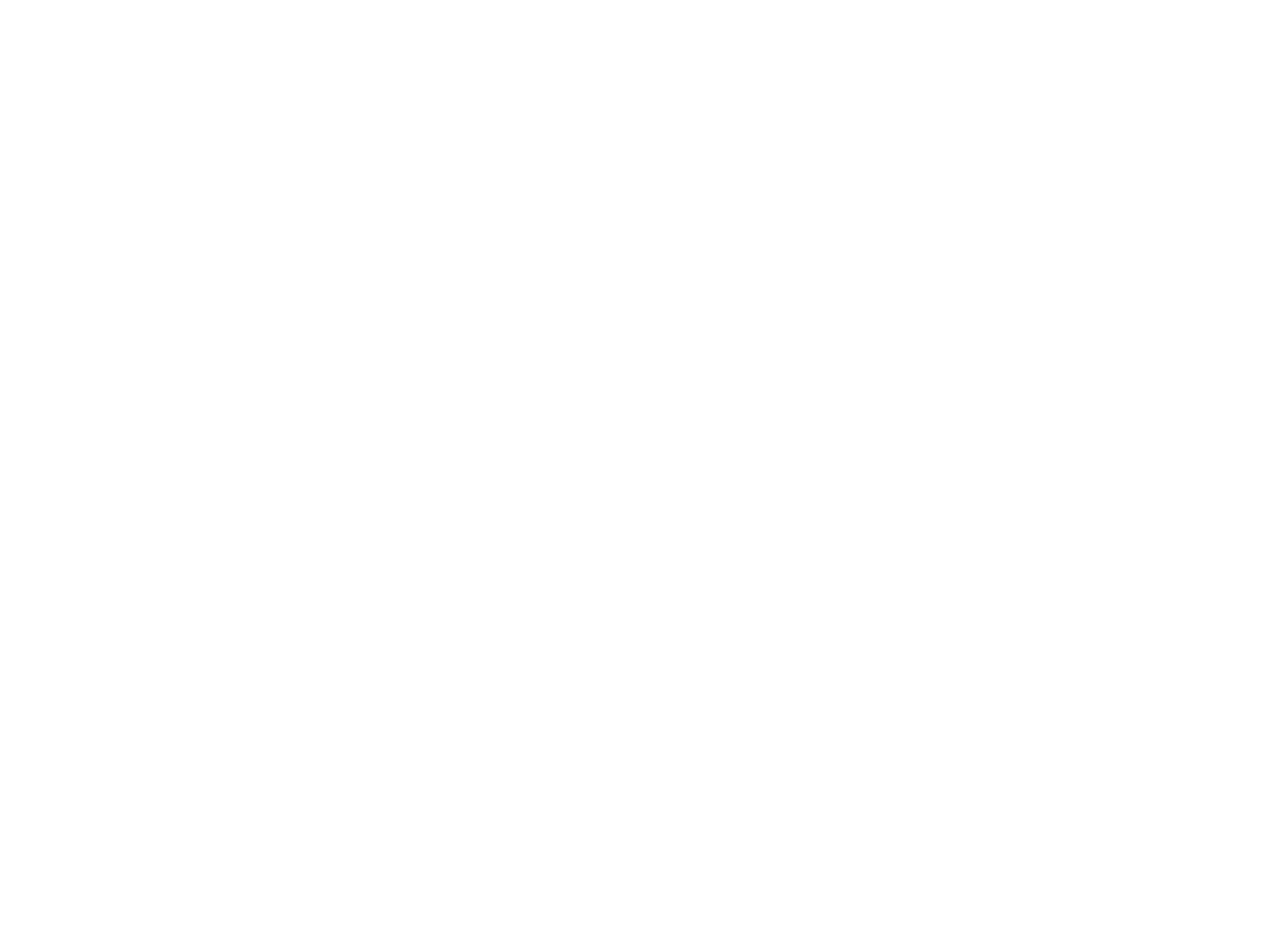
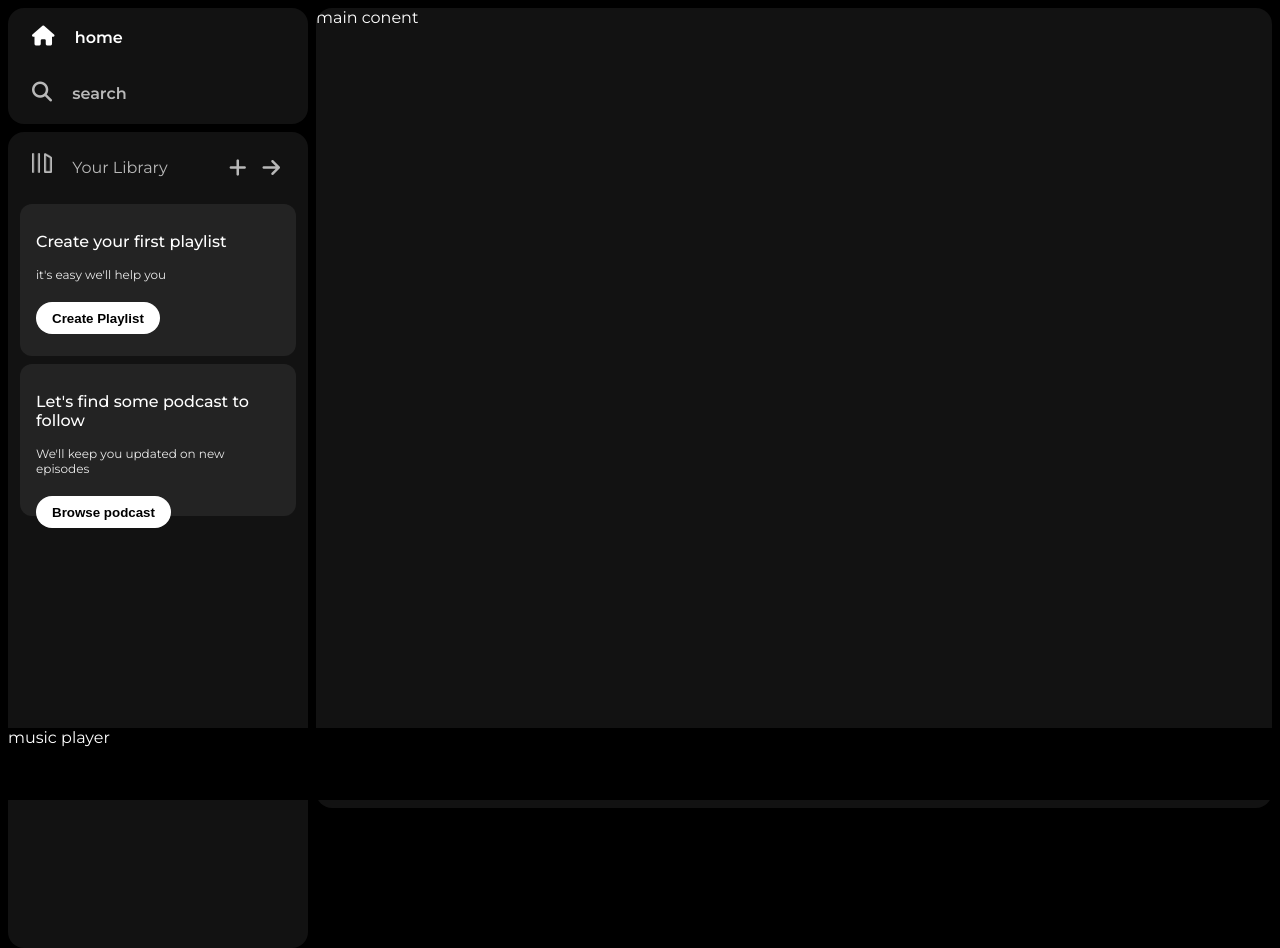
Before and after one commit to abhijit1901/Spotify-clone, a plain HTML site: page index.html in a window 1280 px wide. Before the commit the page ends 800 px from the top, so only its background shows below. Drawn offline with Linux system fonts and the light colour scheme.

Commit message:
modified basic layout till sidebar

```diff
--- a/index.html
+++ b/index.html
@@ -3,9 +3,54 @@
 <head>
     <meta charset="UTF-8">
     <meta name="viewport" content="width=device-width, initial-scale=1.0">
-    <title>Document</title>
+    <link rel="stylesheet" href="https://cdnjs.cloudflare.com/ajax/libs/font-awesome/6.6.0/css/all.min.css" integrity="sha512-Kc323vGBEqzTmouAECnVceyQqyqdsSiqLQISBL29aUW4U/M7pSPA/gEUZQqv1cwx4OnYxTxve5UMg5GT6L4JJg==" crossorigin="anonymous" referrerpolicy="no-referrer" />
+    <link rel="icon" href="./assets/logo.png"/>
+    <link rel="stylesheet" href="style.css"/>
+    <title>Spotify - Web Palyer: Music for everyone</title>
+    <link rel="preconnect" href="https://fonts.googleapis.com">
+    <link rel="preconnect" href="https://fonts.gstatic.com" crossorigin>
+    <link href="https://fonts.googleapis.com/css2?family=Montserrat:ital,wght@0,100..900;1,100..900&display=swap" rel="stylesheet">
 </head>
 <body>
-
+    <div class="main">
+        <div class="sidebar">
+            <div class="nav">
+                <div class="nav-option" style="opacity: 1;">
+                    <i class="fa-solid fa-house" ></i>
+                    <a href="#"style="font-weight:600;">home</a>
+                </div>
+                <div class="nav-option">
+                    <i class="fa-solid fa-magnifying-glass"></i>
+                    <a href="#"style="font-weight:600;">search</a>
+                </div>
+            </div>
+            <div class="library">
+                <div class="option">
+                    <div class="lib-option nav-option">
+                        <img src="./assets/library_icon.png"/>
+                        <a href="#" >Your Library</a>
+                    </div>
+                    <div class="icons">
+                        <i class="fa-solid fa-plus"></i>
+                        <i class="fa-solid fa-arrow-right"></i>
+                    </div>
+                </div>
+                <div class="lib-box">
+                    <div class="box">
+                        <p class="box-p1">Create your first playlist</p>
+                        <p class="box-p2">it's easy we'll help you</p>
+                        <button class="badges">Create Playlist</button>
+                    </div>
+                    <div class="box">
+                        <p class="box-p1">Let's find some podcast to follow</p>
+                        <p class="box-p2">We'll keep you updated on new episodes</p>
+                        <button class="badges">Browse podcast</button>
+                    </div>
+                </div>
+            </div>
+        </div>
+        <div class="main-content">main conent</div>
+        <div class="music-palyer">music player</div>
+    </div>
 </body>
 </html>
--- /dev/null
+++ b/style.css
@@ -0,0 +1,112 @@
+body{
+    font-family: 'Montserrat',sans-serif;
+    margin:0;
+    overflow: hidden;
+    background-color: black;
+    color:white;
+}
+.main{
+    display :flex;
+    height:100vh;
+    padding:0.5rem;
+}
+.sidebar{
+    background-color: #000;
+    width:300px;
+    border-radius: 1rem; /* 16px */
+    margin-right:0.5rem;
+}
+.main-content{
+    background-color: #121212;
+    flex:1;
+    border-radius: 1rem; /* 16px */
+    overflow: auto;
+}
+.music-palyer{
+    background-color: black;
+    bottom:0px;
+    position: fixed;
+    width:100%;
+    height:72px;
+}
+a{
+    text-decoration: none;
+    color:white;
+}
+.nav{
+    background-color: #121212;
+    border-radius: 1rem;
+    display:flex;
+    flex-direction: column;
+    justify-content: center;
+    height:100px;
+    padding:0.5rem 0.75rem;
+}
+.nav-option{
+    line-height: 2.5rem;
+    opacity:0.7;
+    padding:0.5rem 0.75rem
+}
+.nav-option:hover{
+    opacity:1;
+}
+.nav-option i{
+    font-size: 1.25rem;
+}
+.nav-option a{
+   font-size: 1rem;
+   margin-left: 1rem;
+}
+.library{
+    background-color: #121212;
+    border-radius:1rem;
+    margin-top:0.5rem;
+    padding:0.5rem 0.75rem;
+    height:100%;
+}
+.option{
+    display:flex;
+    justify-content: space-between;
+    align-items: center;
+}
+.lib-option img{
+    height: 1.25rem;
+    width: 1.25rem;
+}
+.icons{
+    font-size: 1.25rem;
+    display:flex;
+
+}
+.icons i{
+    opacity:0.7;
+    margin-right: 1rem;
+}
+.icons i:hover{
+    opacity:1;
+}
+.box{
+    background-color: #232323;
+    height:8rem;
+    border-radius: 0.75rem;
+    margin:0.5rem 0 0.5rem 0;
+    padding:0.75rem 1rem;
+}
+.box-p1{
+    font-size: 1rem;
+    font-weight: 500;
+}
+.box-p2{
+    font-size: 0.75rem;
+    opacity:0.9;
+}
+.badges{
+    background-color: #fff;
+    border: none;
+    border-radius: 100px;
+    padding:0.25rem 1rem;
+    font-weight:700;
+    margin-top:0.5rem;
+    height:2rem;
+    width:fit-content;
+}
```
